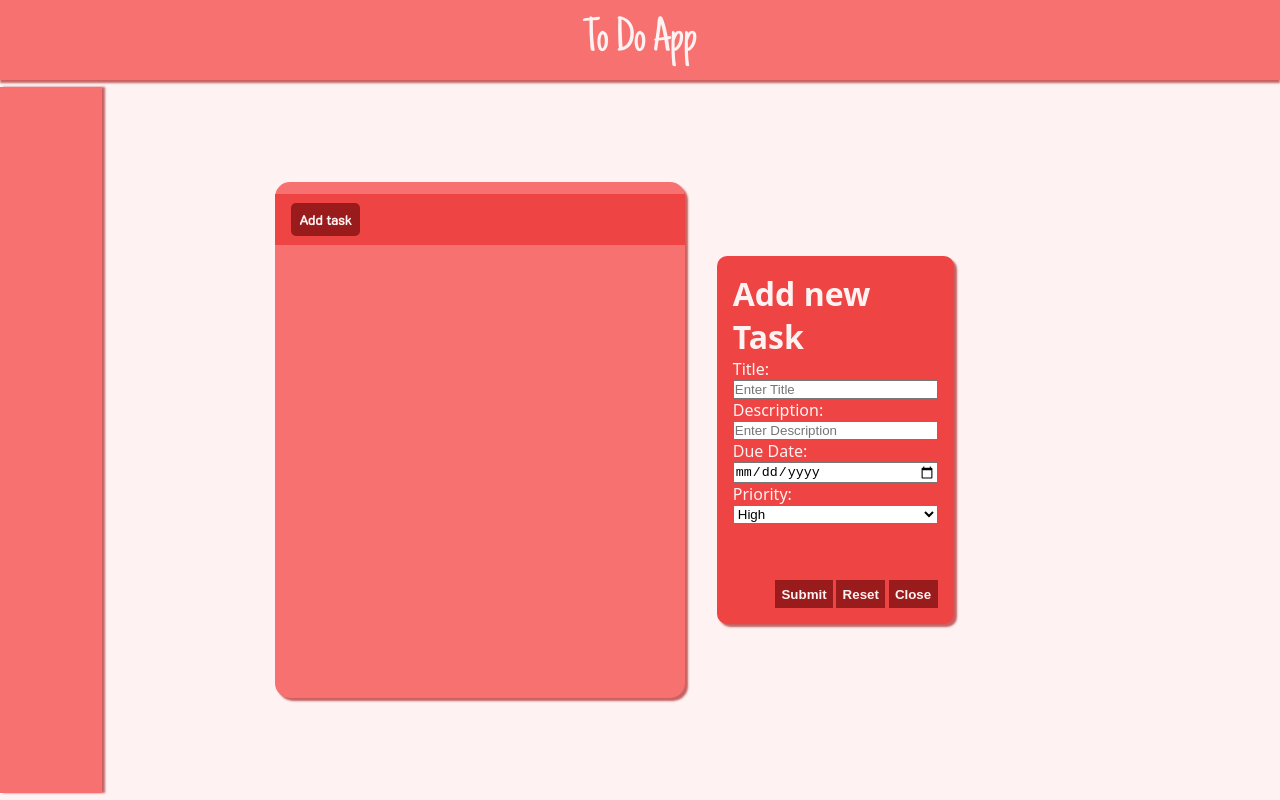
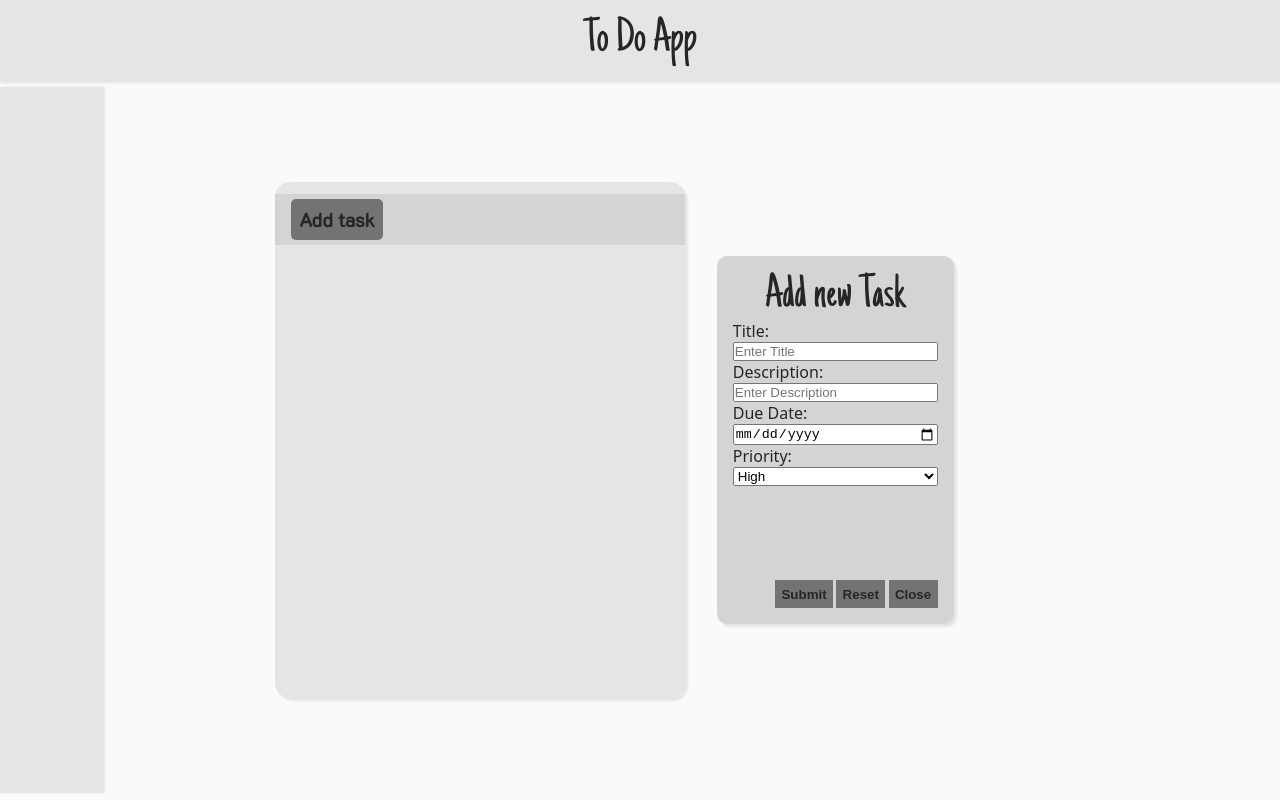
Before and after one commit to Liamsuu/to-do-app, a website built with webpack: page src/index.html in a window 1280 px wide. Both pictures are taken after a click on the button "Add task". Built offline with nearby package versions, Linux system fonts and the light colour scheme.

Commit message:
Change colour scheme again

```diff
--- a/src/index.css
+++ b/src/index.css
@@ -15,16 +15,16 @@
 
 body {
   display: flex;
-  background-color: #fef2f2;
+  background-color: #fafafa;
   color: var(--text-clr);
   font-family: system-ui, "Segoe UI", Roboto, Helvetica, Arial, sans-serif,
     "Apple Color Emoji", "Segoe UI Emoji", "Segoe UI Symbol";
 }
 
 :root {
-  --main-clr: #f87171;
-  --secondary-clr: #ef4444;
-  --text-clr: #fef2f2;
+  --main-clr: #e5e5e5;
+  --secondary-clr: #d4d4d4;
+  --text-clr: #262626;
 }
 
 #left-content {
@@ -41,7 +41,7 @@ body {
   justify-content: center;
   align-items: center;
   font-size: 3rem;
-  box-shadow: 0px 3px 2px #ac1616a8;
+  box-shadow: 0px 3px 2px #e5e5e5;
 }
 
 #main-content {
@@ -63,7 +63,7 @@ body {
   background-color: var(--main-clr);
   font-family: k2d;
   font-size: 1.1rem;
-  box-shadow: 3px 0px 2px #ac1616a8;
+  box-shadow: 3px 0px 2px #e5e5e5;
 }
 
 #task-section {
@@ -81,7 +81,7 @@ body {
   width: 40%;
   background-color: var(--main-clr);
   border-radius: 15px;
-  box-shadow: 3px 3px 2px #ac1616a8;
+  box-shadow: 3px 3px 2px #e5e5e5;
   padding-top: 0.8rem;
 }
 
@@ -95,11 +95,12 @@ body {
 #create-task-button {
   margin-left: 1rem;
   padding: 0.5rem;
+  font-size: 1.2rem;
   border-radius: 5px;
   font-family: k2d;
   font-weight: bold;
   border: none;
-  background-color: #991b1b;
+  background-color: #737373;
   color: var(--text-clr);
 }
 
@@ -113,7 +114,15 @@ body {
   width: 20%;
   border-radius: 10px;
   padding: 1rem;
-  box-shadow: 3px 3px 2px #ac1616a8;
+  box-shadow: 3px 3px 2px #e5e5e5;
+}
+
+#add-task-form h1 {
+  margin-left: auto;
+  margin-right: auto;
+  font-family: fancy;
+  font-weight: 100;
+  font-size: 3rem;
 }
 
 #form-btn-div {
@@ -129,7 +138,7 @@ body {
 #reset-button-form,
 #close-button-form {
   padding: 0.4rem;
-  background-color: #991b1b;
+  background-color: #737373;
   border: 0;
   color: var(--text-clr);
   font-weight: bold;
```
